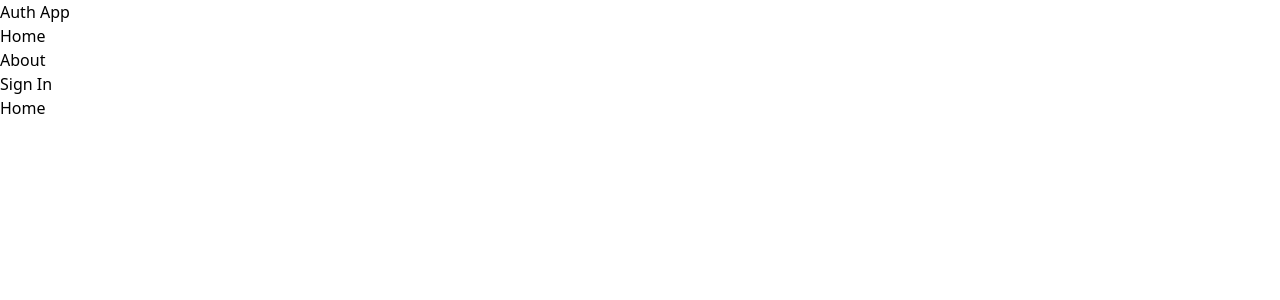
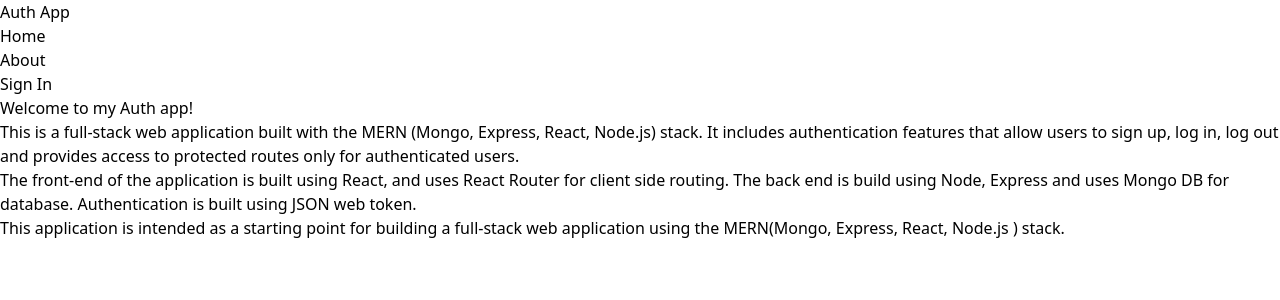
Before and after one commit to larrymotuzis24/mern_auth, a React (Vite) app in the folder client/: page / in a window 1280 px wide. Shown: the top 300 px of the page. Built offline with nearby package versions, Linux system fonts and the light colour scheme; no server answers.

Commit message:
complete home and about page

```diff
--- a/client/redux/user/userSlice.js
+++ b/client/redux/user/userSlice.js
@@ -47,12 +47,17 @@ const userSlice = createSlice({
             state.loading = false;
             state.error = action.payload;
 
+        },
+        logUserOut: (state, action ) => {
+            state.currentUser = null;
+            state.loading = false;
+            state.error = false;
         }
 
     }
 });
 
 
-export const { signInStart, singInFailure, singInSuccess, updateUserStart, updateUserSuccess, updateUserFailure, deleteUserStart, deleteUserSuccess, deleteUserFailure } = userSlice.actions;
+export const { signInStart, singInFailure, singInSuccess, updateUserStart, updateUserSuccess, updateUserFailure, deleteUserStart, deleteUserSuccess, deleteUserFailure, logUserOut } = userSlice.actions;
 
 export default userSlice.reducer;
--- a/client/src/pages/About.jsx
+++ b/client/src/pages/About.jsx
@@ -1,7 +1,20 @@
 import React from 'react'
 
-export default function About() {
+export default function () {
   return (
-    <div>About</div>
+    <div className='px-4 py-12 max-w-2xl mx-auto'>
+    <h2 className='text-3xl mb-4'> Welcome to my Auth app! </h2>
+    <p className='mb-4'>
+      This is a full-stack web application built with the MERN (Mongo, Express, React, Node.js) stack. It includes
+      authentication features that allow users to sign up, log in, log out and provides access to protected routes only for authenticated users.
+    </p>
+    <p className='mb-4'>
+      The front-end of the application is built using React, and uses React Router for client side routing. The back end is build using Node, Express and uses Mongo DB for database.
+      Authentication is built using JSON web token.
+    </p>
+    <p>
+      This application is intended as a starting point for building a full-stack web application using the MERN(Mongo, Express, React, Node.js ) stack.
+    </p>
+  </div>
   )
 }
--- a/client/src/pages/Home.jsx
+++ b/client/src/pages/Home.jsx
@@ -2,8 +2,20 @@ import React from 'react'
 import { useSelector } from 'react-redux'
 
 export default function Home() {
-  useSelector(state => console.log(state));
   return (
-    <div>Home</div>
+  <div className='px-4 py-12 max-w-2xl mx-auto'>
+    <h2 className='text-3xl mb-4'> Welcome to my Auth app! </h2>
+    <p className='mb-4'>
+      This is a full-stack web application built with the MERN (Mongo, Express, React, Node.js) stack. It includes
+      authentication features that allow users to sign up, log in, log out and provides access to protected routes only for authenticated users.
+    </p>
+    <p className='mb-4'>
+      The front-end of the application is built using React, and uses React Router for client side routing. The back end is build using Node, Express and uses Mongo DB for database.
+      Authentication is built using JSON web token.
+    </p>
+    <p>
+      This application is intended as a starting point for building a full-stack web application using the MERN(Mongo, Express, React, Node.js ) stack.
+    </p>
+  </div>
   )
 }
--- a/client/src/pages/Profile.jsx
+++ b/client/src/pages/Profile.jsx
@@ -2,7 +2,7 @@ import React, { useRef, useState, useEffect } from "react";
 import { useSelector } from "react-redux";
 import { app } from "../firebase";
 import { useDispatch } from "react-redux";
-import { updateUserStart, updateUserSuccess, updateUserFailure, deleteUserStart, deleteUserSuccess, deleteUserFailure } from "../../redux/user/userSlice";
+import { updateUserStart, updateUserSuccess, updateUserFailure, deleteUserStart, deleteUserSuccess, deleteUserFailure, logUserOut } from "../../redux/user/userSlice";
 import {
   getStorage,
   ref,
@@ -23,6 +23,19 @@ export default function Profile() {
 
   const handleChange = (e) => {
     setFormData({...formData, [e.target.id]: e.target.value})
+  };
+
+  const handleLogOut = async() => {
+    try {
+      await fetch('/api/user/signout', {
+        method:'GET'
+      })
+      dispatch(logUserOut())
+
+    }
+    catch(err){
+      console.log(err)
+    }
   };
 
   const handleDelete = async () => {
@@ -156,7 +169,7 @@ export default function Profile() {
       </form>
       <div className="flex justify-between mt-5">
         <span className="text-red-700 cursor-pointer" onClick={handleDelete}> Delete Account </span>
-        <span className="text-red-700 cursor-pointer"> Sign Out </span>
+        <span onClick={handleLogOut} className="text-red-700 cursor-pointer"> Sign Out </span>
       </div>
       <p> {error && 'Something went wrong updating your profile'} </p>
       <p className="text-green-700 text-center"> {updateSuccess && 'Update Succesfull'} </p>
```
Also changed, not shown: 2 other files (tests, documents, lock files or other folders).
